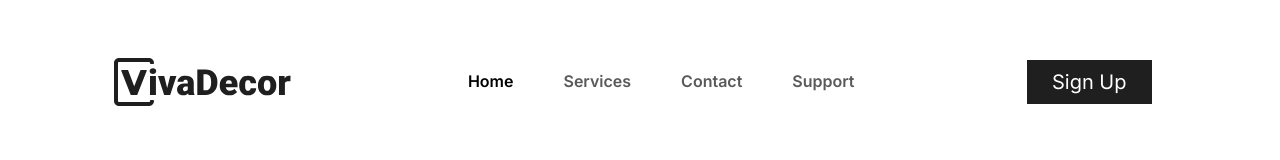
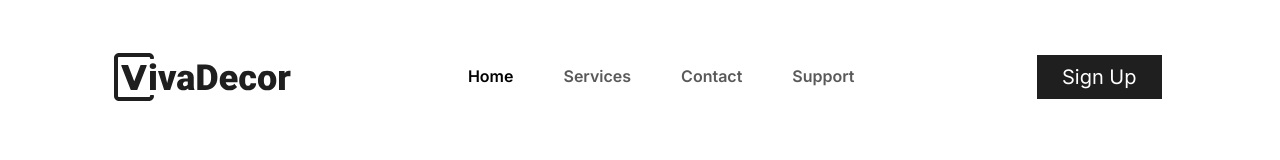
Before and after one commit to mohamedkbx/VivaDecor-Interior-Design, a plain HTML site: page index.html in a window 1280 px wide. Drawn offline with nearby package versions, Linux system fonts and the light colour scheme.

Commit message:
feat: finish responsiveness

```diff
--- a/index.html
+++ b/index.html
@@ -56,7 +56,7 @@
             ></button>
           </div>
           <!-- sidebar-body -->
-          <div class="offcanvas-body d-flex flex-column flex-lg-row p-3">
+          <div class="offcanvas-body d-flex flex-column flex-lg-row p-3 p-lg-0">
             <ul class="navbar-nav gap-5 justify-content-center align-items-center flex-grow-1 pe-3">
               <li class="nav-item mx-2">
                 <a class="nav-link active" aria-current="page" href="#home">Home</a>
```
